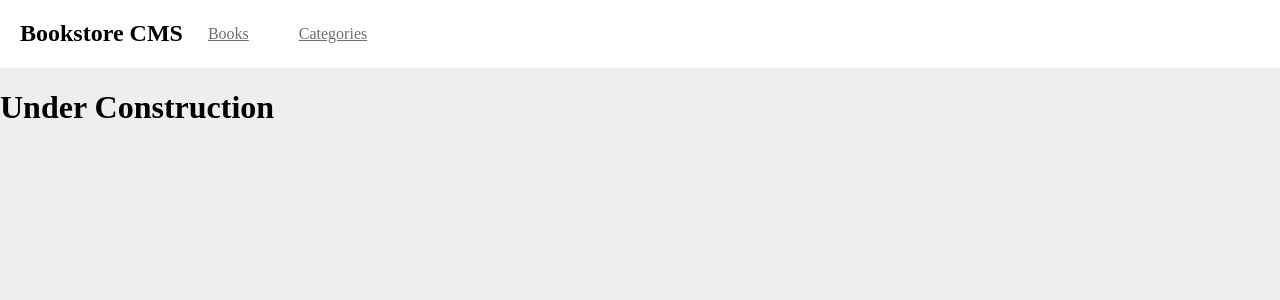
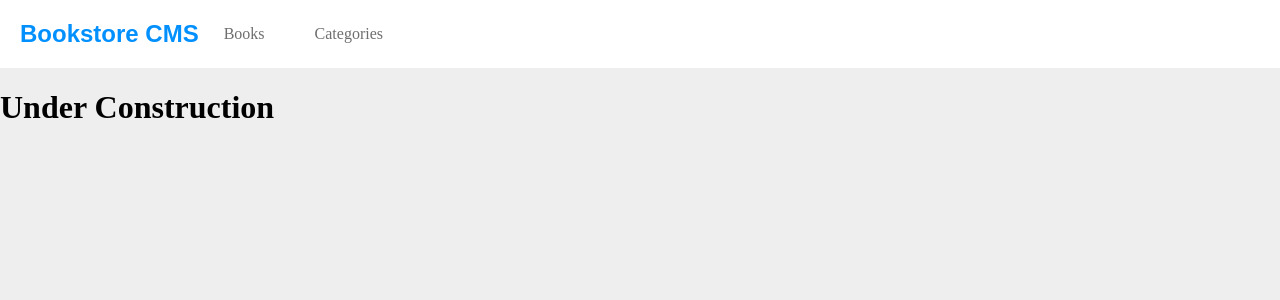
Before and after one commit to Ntwali-Josue/Booksstore, a React (Create React App) app: page /categories in a window 1280 px wide. Shown: the top 300 px of the page. Built offline with nearby package versions, Linux system fonts and the light colour scheme.

Commit message:
Style nav h1

```diff
--- a/src/components/App.css
+++ b/src/components/App.css
@@ -9,9 +9,15 @@
   background-color: #fff;
 }
 
+.nav h1 {
+  color: #0290ff;
+  font-family: sans-serif;
+}
+
 .nav-links {
   display: flex;
   list-style: none;
+  text-decoration: none;
   padding: 25px;
   color: #6e6e6e;
 }
@@ -33,8 +39,15 @@
 
 .add-book {
   color: #fff;
-  background-color: #2366f5;
+  background-color: #0290ff;
   padding: 10px;
   border: none;
   cursor: pointer;
 }
+
+.book-card {
+  background-color: #fff;
+  width: 80%;
+  margin: auto;
+  padding: 0 20px;
+}
```
